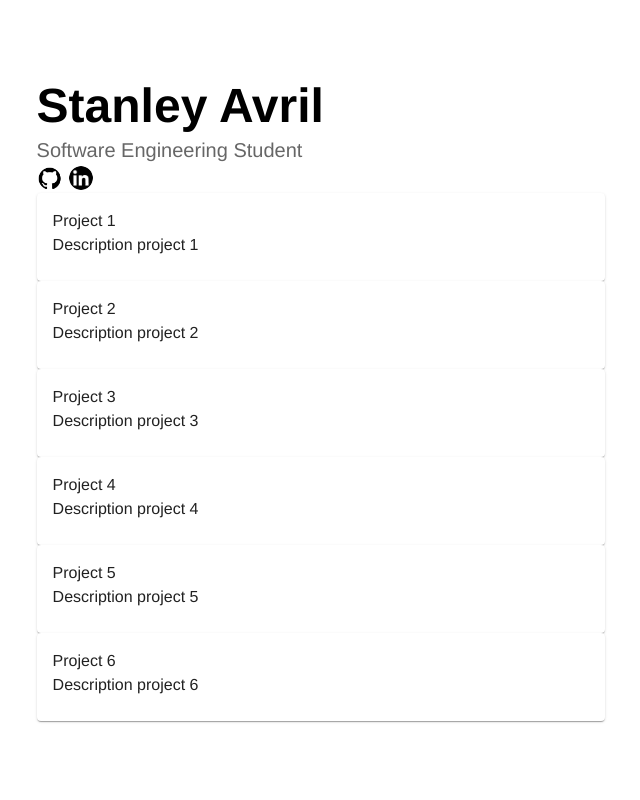
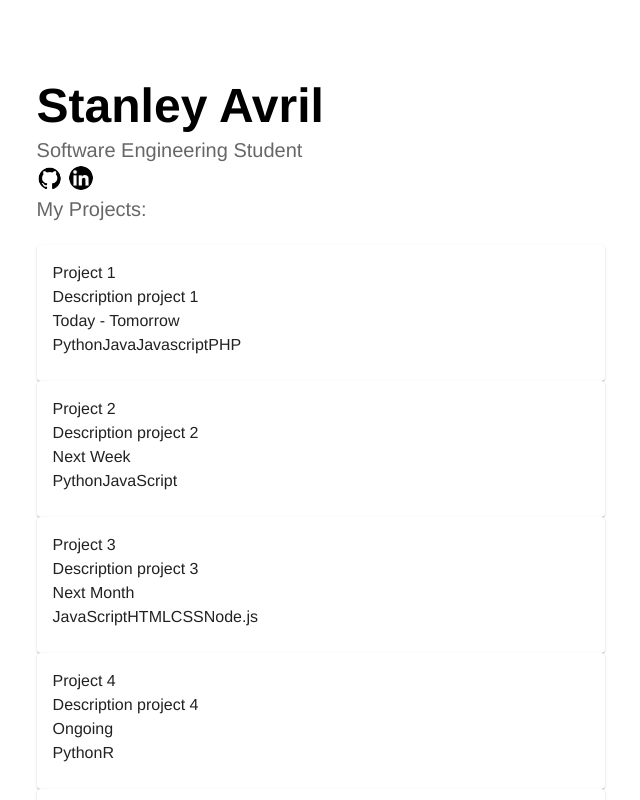
Before and after one commit to stanleyavril123/myPortfolio, a React (Create React App) app in the folder my-portfolio/: page / in a window 1280 px wide. Shown: the top 800 px of the page, without its empty margins (319-959 px from the left). Built offline with nearby package versions, Linux system fonts and the light colour scheme.

Commit message:
Display all the project data

```diff
--- a/my-portfolio/src/components/Projects.jsx
+++ b/my-portfolio/src/components/Projects.jsx
@@ -8,12 +8,16 @@ export default function Projects() {
     return (
 
         <>
+            <Typography variant="h6" color="textSecondary" sx={{paddingBottom: "20px",}}>
+                My Projects:
+            </Typography>
             {data.map(((data, index) => (
                 <Card key={index} style={{}}>
                     <CardContent>
                         <Typography>{data.title}</Typography>
                         <Typography>{data.description}</Typography>
-                        <Typography>{data.da}</Typography>
+                        <Typography>{data.date}</Typography>
+                        <Typography>{data.languages}</Typography>
                     </CardContent>
                 </Card>
             )))}
```
